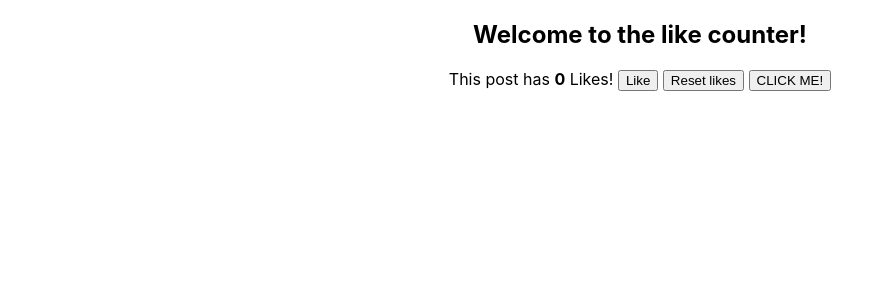
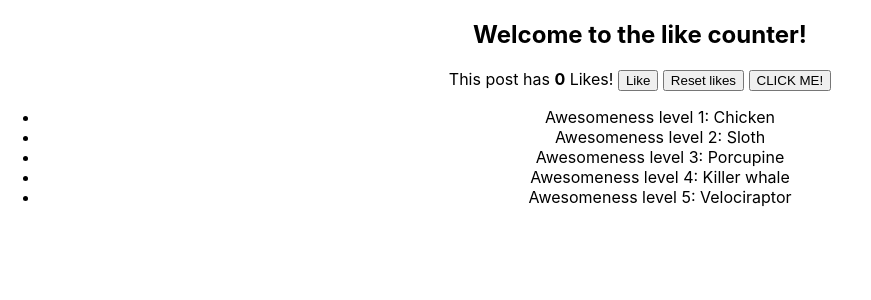
Before and after one commit to luizfiorentino/like-counter, a React (Create React App) app: page / in a window 1280 px wide. Shown: the top 300 px of the page, without its empty margins (0-871 px from the left). Built offline with nearby package versions, Linux system fonts and the light colour scheme.

Commit message:
mapping over an array of strings and renderring it in html

```diff
--- a/src/App.js
+++ b/src/App.js
@@ -2,12 +2,14 @@ import logo from "./logo.svg";
 import "./App.css";
 import LikeCounter from "./LikeCounter";
 import Title from "./Title";
+import AwesomeAnimals from "./AwesomeAnimals";
 
 function App() {
   return (
     <div className="App">
       <Title content="Welcome to the like counter!" />
       <LikeCounter />
+      <AwesomeAnimals />
     </div>
   );
 }
--- /dev/null
+++ b/src/AwesomeAnimals.js
@@ -0,0 +1,18 @@
+import React from "react";
+
+export default function AwesomeAnimals() {
+  return (
+    <ul>
+      {["Chicken", "Sloth", "Porcupine", "Killer whale", "Velociraptor"].map(
+        (animal, index) => {
+          return (
+            <li key={index}>
+              {" "}
+              Awesomeness level {index + 1}: {animal}
+            </li>
+          );
+        }
+      )}
+    </ul>
+  );
+}
```
